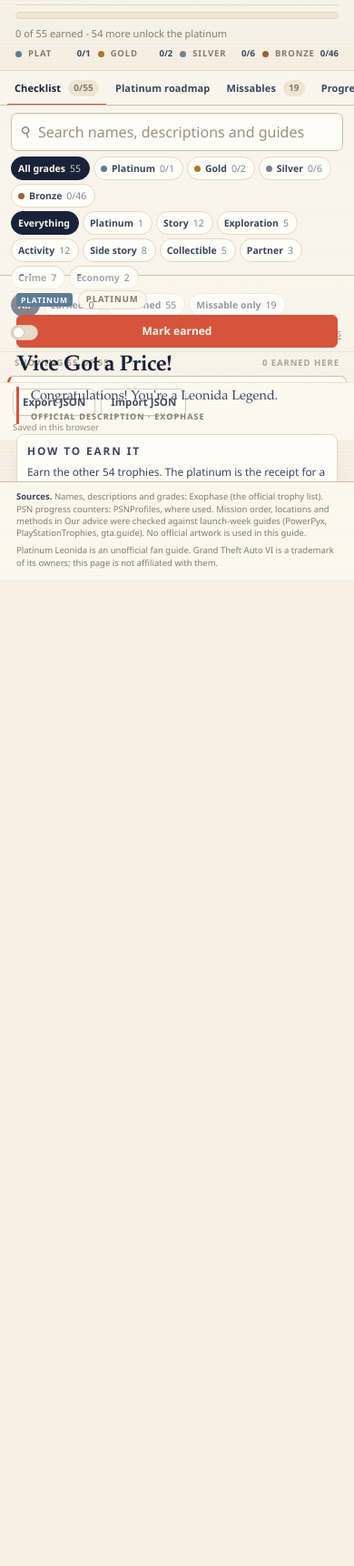
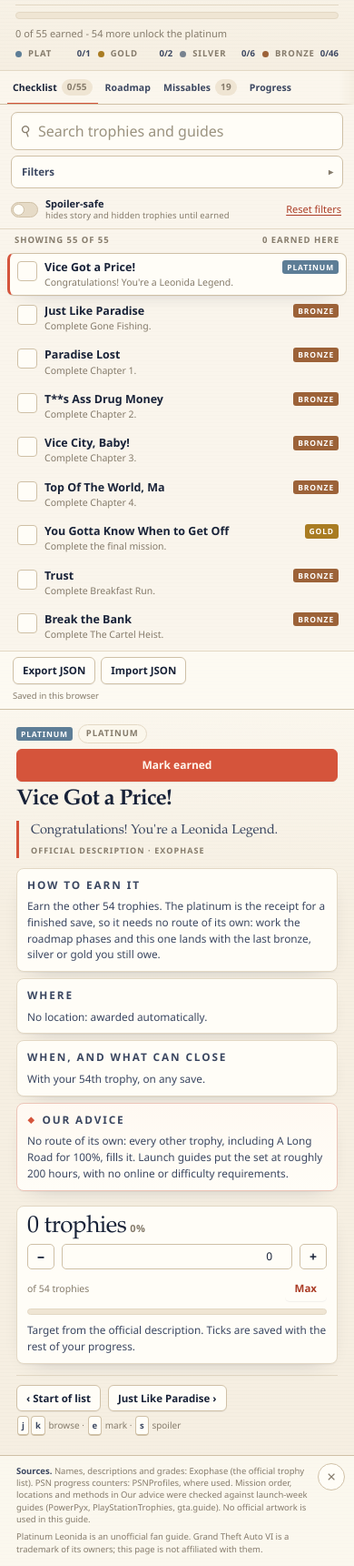
Before and after one commit to tufstraka/gta6-trophy-guide, a plain HTML site: page app/index.html in a window 390 px wide. Shown: the part 207-1928 px from the top of the page at 91% size. Before the commit the page ends 844 px from the top, so only its background shows below. Drawn offline with Linux system fonts and the light colour scheme.

Commit message:
Fix the phone layout and make the sources footer dismissible
The checklist view stayed height-constrained on phones while the page
scrolled, so the filters, list footer and detail pane overlapped. The mobile
view now flows and scrolls as one page, filters collapse behind a toggle with
an active count, and tapping a trophy brings its detail into view. The
sources strip gets a close button that remembers the choice.

🤖 Generated with Codebuff
Co-Authored-By: Codebuff <noreply@codebuff.com>

```diff
--- a/app/app.js
+++ b/app/app.js
@@ -4,6 +4,7 @@
 
 const STORAGE_KEY = 'platinum-leonida/v1';
 const LEGACY_KEY = 'leonida-ledger/v1';
+const FOOTER_KEY = 'platinum-leonida/footer-dismissed';
 const GRADES = ['platinum', 'gold', 'silver', 'bronze'];
 const GRADE_LABEL = { platinum: 'Platinum', gold: 'Gold', silver: 'Silver', bronze: 'Bronze' };
 const KIND_LABEL = {
@@ -195,6 +196,13 @@ function renderFilters() {
     chip('Missable only', 'missable', 'missable', state.filters.missable, `<span class="n">${missableList().length}</span>`),
   ].join('');
 
+  const activeFilters = [state.filters.grade !== 'all', state.filters.kind !== 'all', state.filters.status !== 'all', state.filters.missable].filter(Boolean).length;
+  const filterCount = el('filter-count');
+  if (filterCount) {
+    filterCount.textContent = activeFilters ? String(activeFilters) : '';
+    filterCount.hidden = !activeFilters;
+  }
+
   el('spoiler').checked = state.spoiler;
   el('search').value = state.filters.q;
   el('clear-search').hidden = !state.filters.q;
@@ -305,7 +313,7 @@ function detailHTML(t) {
           <button type="button" data-count="${t.id}" data-delta="-1" aria-label="Decrease progress">&#8722;</button>
           <input type="number" inputmode="numeric" min="0" max="${t.target}" value="${countOf(t)}" data-count-input="${t.id}" aria-label="Progress for ${esc(t.name)}">
           <button type="button" data-count="${t.id}" data-delta="1" aria-label="Increase progress">+</button>
-          <span class="unit">of ${fmt(t.target)} ${esc(t.unit)}</span>
+          <span class="unit">of ${esc(unitText(t, t.target))}</span>
           <button class="btn small quiet setmax" type="button" data-count="${t.id}" data-delta="${t.target - countOf(t)}" title="Set the counter to its target and mark it earned">Max</button>
         </div>
       </div>
@@ -559,7 +567,7 @@ function setCount(id, n) {
   renderAll();
 }
 
-function selectTrophy(id) {
+function selectTrophy(id, scrollToDetail = false) {
   state.selected = Number(id);
   if (state.tab !== 'checklist') setTab('checklist', false);
   location.hash = `#/trophy/${state.selected}`;
@@ -567,6 +575,9 @@ function selectTrophy(id) {
   renderDetail();
   const row = el('trophylist').querySelector(`[data-id="${state.selected}"]`);
   if (row) row.scrollIntoView({ block: 'nearest' });
+  if (scrollToDetail && window.matchMedia('(max-width: 860px)').matches) {
+    el('detail').scrollIntoView({ behavior: 'smooth', block: 'start' });
+  }
 }
 
 function setTab(tab, push = true) {
@@ -694,7 +705,7 @@ function bind() {
     const check = e.target.closest('[data-check]');
     if (check) { e.stopPropagation(); toggleEarned(check.dataset.check); return; }
     const row = e.target.closest('[data-id]');
-    if (row) selectTrophy(row.dataset.id);
+    if (row) selectTrophy(row.dataset.id, true);
   });
 
   el('detail').addEventListener('click', (e) => {
@@ -770,6 +781,34 @@ function route() {
   if (['checklist', 'roadmap', 'missables', 'progress'].includes(h)) setTab(h, false);
 }
 
+/* ---------------- footer and filters chrome ---------------- */
+function setupFooter() {
+  const foot = el('foot');
+  const close = el('foot-close');
+  if (!foot || !close) return;
+  try { foot.hidden = localStorage.getItem(FOOTER_KEY) === '1'; } catch { foot.hidden = false; }
+  close.addEventListener('click', () => {
+    foot.hidden = true;
+    try { localStorage.setItem(FOOTER_KEY, '1'); } catch { /* storage blocked: just hide it */ }
+  });
+}
+
+function setFiltersCollapsed(collapsed) {
+  const body = el('filter-chips');
+  const btn = el('filters-toggle');
+  if (!body || !btn) return;
+  body.hidden = collapsed;
+  btn.setAttribute('aria-expanded', String(!collapsed));
+  btn.classList.toggle('is-collapsed', collapsed);
+}
+
+function setupFilters() {
+  const btn = el('filters-toggle');
+  if (!btn) return;
+  setFiltersCollapsed(window.matchMedia('(max-width: 640px)').matches);
+  btn.addEventListener('click', () => setFiltersCollapsed(btn.getAttribute('aria-expanded') === 'true'));
+}
+
 /* ---------------- boot ---------------- */
 async function boot() {
   const res = await fetch('data/trophies.json');
@@ -780,6 +819,8 @@ async function boot() {
   load();
   applyParams();
   bind();
+  setupFooter();
+  setupFilters();
   const h = location.hash.replace(/^#\/?/, '');
   if (h.startsWith('trophy/')) {
     const id = Number(h.slice(7));
@@ -792,6 +833,9 @@ async function boot() {
   }
   renderAll();
   route();
+  if (window.matchMedia('(max-width: 860px)').matches && h.startsWith('trophy/')) {
+    el('detail').scrollIntoView({ block: 'start' });
+  }
   const chosen = el('trophylist').querySelector(`[data-id="${state.selected}"]`);
   if (chosen) {
     const rowBox = chosen.getBoundingClientRect();
--- a/app/index.html
+++ b/app/index.html
@@ -101,9 +101,9 @@
 
 <nav class="tabs" role="tablist" aria-label="Guide sections">
   <button class="tab" role="tab" id="tab-checklist" data-tab="checklist" aria-controls="view-checklist" aria-selected="true"><span class="tabnum">01</span> Checklist <span class="tabcount" id="tabcount">0/55</span></button>
-  <button class="tab" role="tab" id="tab-roadmap" data-tab="roadmap" aria-controls="view-roadmap" aria-selected="false"><span class="tabnum">02</span> Platinum roadmap</button>
+  <button class="tab" role="tab" id="tab-roadmap" data-tab="roadmap" aria-controls="view-roadmap" aria-selected="false"><span class="tabnum">02</span> <span class="tab-label"><span class="lbl-long">Platinum roadmap</span><span class="lbl-short">Roadmap</span></span></button>
   <button class="tab" role="tab" id="tab-missables" data-tab="missables" aria-controls="view-missables" aria-selected="false"><span class="tabnum">03</span> Missables <span class="tabcount" id="misscount">0</span></button>
-  <button class="tab" role="tab" id="tab-progress" data-tab="progress" aria-controls="view-progress" aria-selected="false"><span class="tabnum">04</span> Progress &amp; data</button>
+  <button class="tab" role="tab" id="tab-progress" data-tab="progress" aria-controls="view-progress" aria-selected="false"><span class="tabnum">04</span> <span class="tab-label"><span class="lbl-long">Progress &amp; data</span><span class="lbl-short">Progress</span></span></button>
   <span class="tabhint"><kbd>1</kbd>-<kbd>4</kbd> switch · <kbd>/</kbd> search · <kbd>e</kbd> earned · <kbd>j</kbd><kbd>k</kbd> browse</span>
 </nav>
 
@@ -114,15 +114,21 @@
         <div class="searchrow">
           <label class="search" for="search">
             <span class="search-icon" aria-hidden="true">&#9906;</span>
-            <input id="search" type="search" placeholder="Search names, descriptions and guides" autocomplete="off" spellcheck="false">
+            <input id="search" type="search" placeholder="Search trophies and guides" autocomplete="off" spellcheck="false">
           </label>
           <button class="ghostbtn" id="clear-search" type="button" hidden>Clear</button>
         </div>
 
+        <button class="filters-toggle" id="filters-toggle" type="button" aria-expanded="true" aria-controls="filter-chips">
+          <span>Filters</span>
+          <span class="fcount" id="filter-count" hidden></span>
+        </button>
         <div class="filters">
+          <div class="filters-body" id="filter-chips">
           <div class="chiprow" id="grade-filters" role="group" aria-label="Filter by trophy grade"></div>
           <div class="chiprow" id="kind-filters" role="group" aria-label="Filter by trophy kind"></div>
           <div class="chiprow" id="status-filters" role="group" aria-label="Filter by earned state"></div>
+          </div>
           <div class="filterfoot">
             <label class="switch" for="spoiler">
               <input type="checkbox" id="spoiler">
@@ -156,7 +162,8 @@
   <section class="view view-scroll" id="view-progress" role="tabpanel" aria-labelledby="tab-progress" hidden></section>
 </main>
 
-<footer class="foot">
+<footer class="foot" id="foot">
+  <button class="foot-close" id="foot-close" type="button" aria-label="Dismiss sources">&times;</button>
   <p><strong>Sources.</strong> Names, descriptions and grades: Exophase (the official trophy list). PSN progress counters: PSNProfiles, where used. Mission order, locations and methods in Our advice were checked against launch-week guides (PowerPyx, PlayStationTrophies, gta.guide). No official artwork is used in this guide.</p>
   <p class="foot-meta">Platinum Leonida is an unofficial fan guide. Grand Theft Auto VI is a trademark of its owners; this page is not affiliated with them.</p>
 </footer>
--- a/app/style.css
+++ b/app/style.css
@@ -641,3 +641,123 @@ main { flex: 1; min-height: 0; display: flex; flex-direction: column; }
 @media (prefers-reduced-motion: reduce) {
   * { transition: none !important; scroll-behavior: auto !important; }
 }
+/* ---------- phone flow: no clipped, overlapping panes ---------- */
+@media (max-width: 860px) {
+  html, body { height: auto; min-height: 100%; }
+  body { overflow-x: hidden; overflow-y: auto; }
+  main { display: block; min-height: 0; }
+  .view { display: block; flex: none; min-height: 0; }
+  .view-workbench { overflow: visible; }
+  .workbench { display: block; min-height: 0; }
+  .listpane { max-height: none; min-height: 0; }
+  .trophylist { max-height: 52vh; overflow-y: auto; -webkit-overflow-scrolling: touch; }
+  .view-scroll { overflow: visible; }
+  .detailpane { overflow: visible; }
+  .foot { padding: 10px 46px 12px 18px; }
+  .foot-close { top: 8px; right: 12px; }
+}
+
+/* ---------- collapsible filters ---------- */
+.filters-toggle {
+  display: none;
+  align-items: center;
+  gap: 7px;
+  width: calc(100% - 24px);
+  margin: 0 12px 6px;
+  padding: 8px 11px;
+  border: 1px solid var(--rule-strong);
+  border-radius: 7px;
+  background: var(--card);
+  font-size: 11.5px;
+  font-weight: 700;
+  color: var(--ink-2);
+  text-align: left;
+}
+.filters-toggle::after {
+  content: "\25BE";
+  margin-left: auto;
+  font-size: 10px;
+  color: var(--muted);
+  transition: transform .15s ease;
+}
+.filters-toggle.is-collapsed::after { transform: rotate(-90deg); }
+.filters-toggle .fcount {
+  background: var(--ink);
+  color: #fdf7ea;
+  border-radius: 999px;
+  padding: 1px 6px;
+  font-size: 9.5px;
+  font-weight: 700;
+}
+.filters-body[hidden] { display: none !important; }
+
+@media (max-width: 640px) {
+  .filters-toggle { display: flex; }
+  .filters { padding: 0 12px 8px; }
+  .filters-body { padding-top: 2px; }
+}
+
+/* ---------- dismissible footer ---------- */
+.foot { position: relative; padding-right: 46px; }
+.foot[hidden] { display: none !important; }
+.foot-close {
+  position: absolute;
+  top: 6px;
+  right: 10px;
+  width: 26px;
+  height: 26px;
+  display: grid;
+  place-items: center;
+  padding: 0;
+  border: 1px solid var(--rule-strong);
+  border-radius: 999px;
+  background: var(--card);
+  color: var(--muted);
+  font-size: 15px;
+  line-height: 1;
+}
+.foot-close:hover { color: var(--ink); border-color: var(--ink-2); }
+
+/* ---------- phone polish ---------- */
+.tab-label .lbl-short { display: none; }
+
+@media (max-width: 640px) {
+  .tabs {
+    -webkit-mask-image: linear-gradient(90deg, #000 calc(100% - 16px), transparent);
+    mask-image: linear-gradient(90deg, #000 calc(100% - 16px), transparent);
+  }
+  .tab { padding: 10px 7px 8px; font-size: 11px; gap: 5px; }
+  .tab-label .lbl-long { display: none; }
+  .tab-label .lbl-short { display: inline; }
+  .stepper {
+    display: grid;
+    grid-template-columns: 30px minmax(0, 1fr) 30px;
+    width: 100%;
+    gap: 7px 8px;
+    align-items: center;
+  }
+  .stepper button { width: 30px; height: 28px; }
+  .stepper input { width: 100%; }
+  .stepper .unit { grid-column: 1 / 3; width: auto; }
+  .stepper .setmax { grid-column: 3; width: auto; margin: 0; justify-self: end; }
+}
+
+@media (max-width: 420px) {
+  .tab { font-size: 10.5px; padding: 9px 6px 8px; }
+}
+
+@media (max-width: 640px) {
+  .foot-close { width: 30px; height: 30px; top: 8px; right: 10px; font-size: 17px; }
+}
+
+@media (max-width: 360px) {
+  .statgrid { grid-template-columns: 1fr; }
+  .gradebars { grid-template-columns: 1fr 1fr; }
+}
+
+@media (max-width: 340px) {
+  .tab { font-size: 10px; padding: 9px 5px 8px; gap: 4px; }
+  .tabcount { font-size: 9px; padding: 1px 4px; }
+}
+
+.linkbtn { white-space: nowrap; }
```
